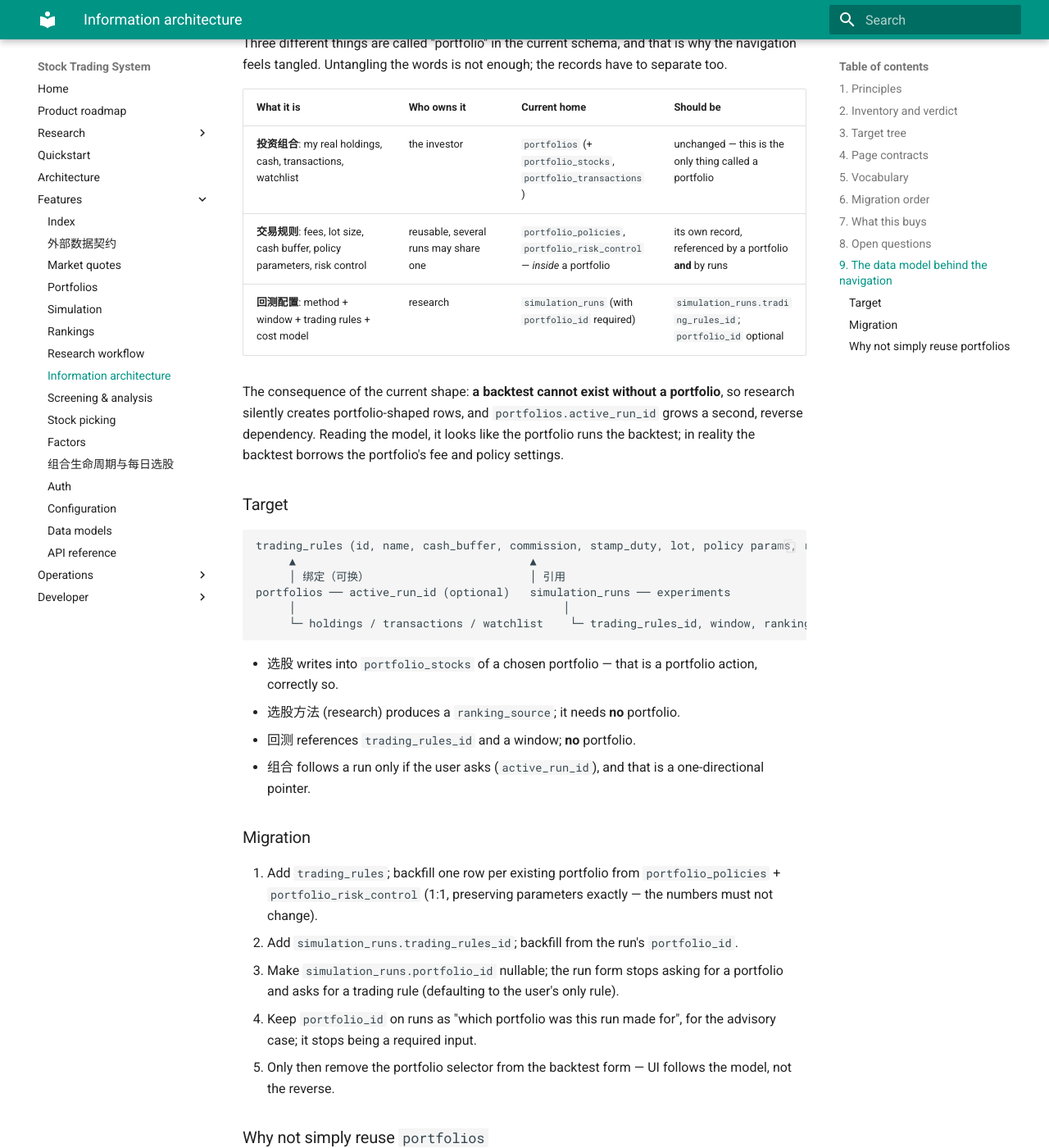
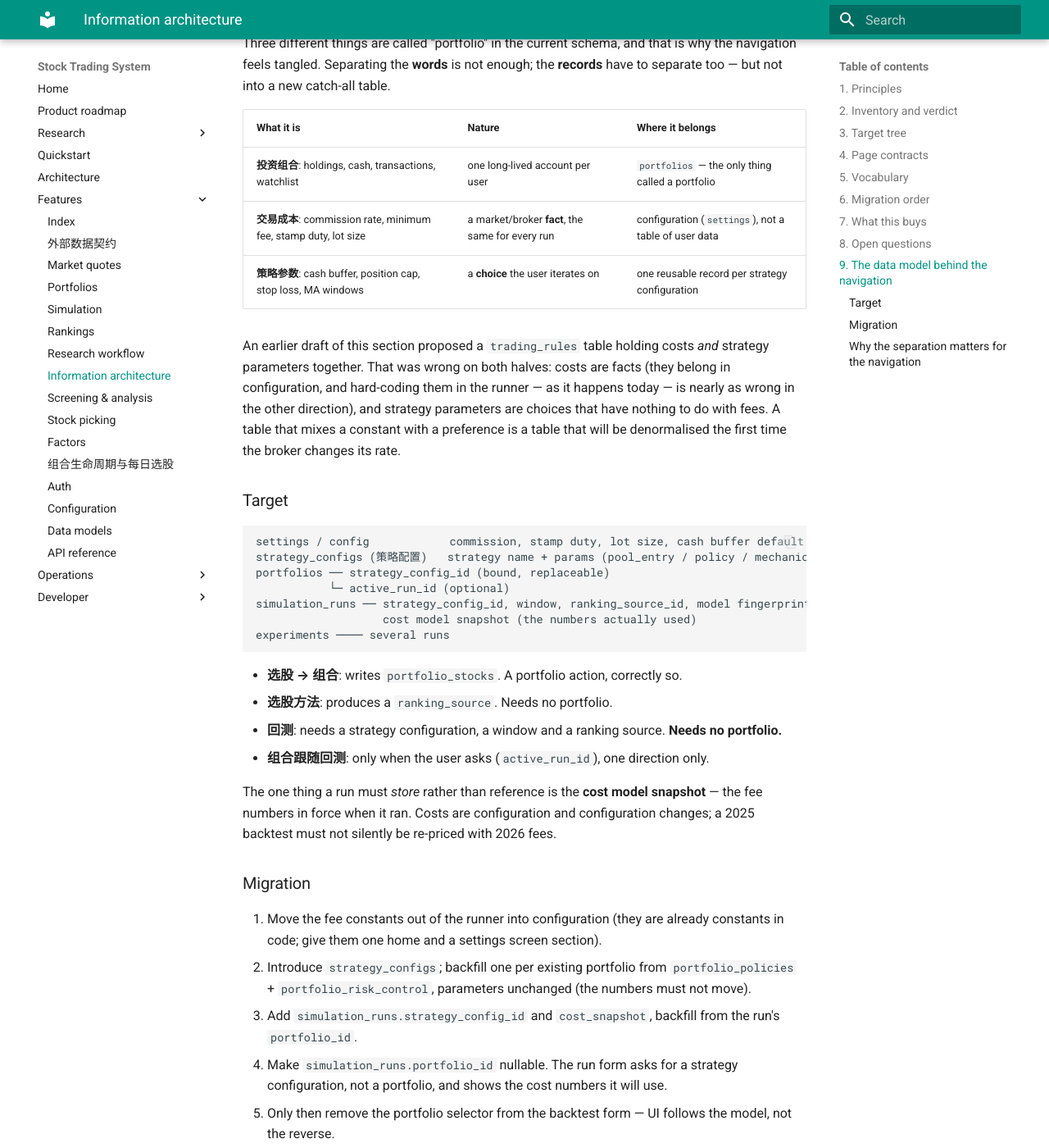
Before and after one commit to yingrui/turtle, an MkDocs documentation site: the page built from docs/features/information-architecture.md, in a window 1280 px wide and 1400 px high, scrolled down 4352 px. Shown: the whole window at 82% size. Built offline with MkDocs 1.6.1 and Material for MkDocs 9.7.7, drawn with Linux system fonts in a browser that asks for light colours; some of the changed text lies outside the part shown.

Commit message:
数据建模修正：交易成本是事实、策略参数是选择，不需要 trading_rules 一张表
上一版把"交易成本"和"策略参数"合成一个 trading_rules 表，两边都错：成本（佣金率、最低佣金、印花税、手数）
是市场/券商的常量，属于配置而不是用户数据；策略参数（现金缓冲、仓位上限、止损、均线窗口）是用户在反复调的选择，
和费率毫无关系。把常量与偏好放进同一张表，券商一改费率就得去改数据。

修正后的边界：
- 成本 → settings/config（唯一一处，并且要提供设置界面）；run 里存一份 cost_snapshot，因为 2025 年的回测不能
  被 2026 年的费率悄悄重算。
- 策略参数 → strategy_configs 一条可复用记录，组合绑定它，回测引用它。
- simulation_runs 需要的是 strategy_config_id + 区间 + 排序来源，不再需要 portfolio。

迁移仍是五步，只是第二步建的是 strategy_configs 而不是 trading_rules。

````diff
--- a/docs/features/information-architecture.md
+++ b/docs/features/information-architecture.md
@@ -133,49 +133,55 @@ Everything else is either a detail view of one of those, or an archive.
 ## 9. The data model behind the navigation
 
 Three different things are called "portfolio" in the current schema, and that is why the navigation feels
-tangled. Untangling the words is not enough; the records have to separate too.
+tangled. Separating the **words** is not enough; the **records** have to separate too — but not into a new
+catch-all table.
 
-| What it is | Who owns it | Current home | Should be |
-|---|---|---|---|
-| **投资组合**: my real holdings, cash, transactions, watchlist | the investor | `portfolios` (+ `portfolio_stocks`, `portfolio_transactions`) | unchanged — this is the only thing called a portfolio |
-| **交易规则**: fees, lot size, cash buffer, policy parameters, risk control | reusable, several runs may share one | `portfolio_policies`, `portfolio_risk_control` — *inside* a portfolio | its own record, referenced by a portfolio **and** by runs |
-| **回测配置**: method + window + trading rules + cost model | research | `simulation_runs` (with `portfolio_id` required) | `simulation_runs.trading_rules_id`; `portfolio_id` optional |
+| What it is | Nature | Where it belongs |
+|---|---|---|
+| **投资组合**: holdings, cash, transactions, watchlist | one long-lived account per user | `portfolios` — the only thing called a portfolio |
+| **交易成本**: commission rate, minimum fee, stamp duty, lot size | a market/broker **fact**, the same for every run | configuration (`settings`), not a table of user data |
+| **策略参数**: cash buffer, position cap, stop loss, MA windows | a **choice** the user iterates on | one reusable record per strategy configuration |
 
-The consequence of the current shape: **a backtest cannot exist without a portfolio**, so research silently
-creates portfolio-shaped rows, and `portfolios.active_run_id` grows a second, reverse dependency. Reading
-the model, it looks like the portfolio runs the backtest; in reality the backtest borrows the portfolio's
-fee and policy settings.
+An earlier draft of this section proposed a `trading_rules` table holding costs *and* strategy parameters
+together. That was wrong on both halves: costs are facts (they belong in configuration, and hard-coding
+them in the runner — as it happens today — is nearly as wrong in the other direction), and strategy
+parameters are choices that have nothing to do with fees. A table that mixes a constant with a preference
+is a table that will be denormalised the first time the broker changes its rate.
 
 ### Target
 
 ```
-trading_rules (id, name, cash_buffer, commission, stamp_duty, lot, policy params, risk control)
-     ▲                                   ▲
-     │ 绑定（可换）                        │ 引用
-portfolios ── active_run_id (optional)   simulation_runs ── experiments
-     │                                        │
-     └─ holdings / transactions / watchlist    └─ trading_rules_id, window, ranking_source_id, model fingerprints
+settings / config            commission, stamp duty, lot size, cash buffer default  ← facts
+strategy_configs (策略配置)   strategy name + params (pool_entry / policy / mechanical) ← choices
+portfolios ── strategy_config_id (bound, replaceable)
+           └─ active_run_id (optional)
+simulation_runs ── strategy_config_id, window, ranking_source_id, model fingerprints,
+                   cost model snapshot (the numbers actually used)
+experiments ──── several runs
 ```
 
-- 选股 writes into `portfolio_stocks` of a chosen portfolio — that is a portfolio action, correctly so.
-- 选股方法 (research) produces a `ranking_source`; it needs **no** portfolio.
-- 回测 references `trading_rules_id` and a window; **no** portfolio.
-- 组合 follows a run only if the user asks (`active_run_id`), and that is a one-directional pointer.
+- **选股 → 组合**: writes `portfolio_stocks`. A portfolio action, correctly so.
+- **选股方法**: produces a `ranking_source`. Needs no portfolio.
+- **回测**: needs a strategy configuration, a window and a ranking source. **Needs no portfolio.**
+- **组合跟随回测**: only when the user asks (`active_run_id`), one direction only.
+
+The one thing a run must *store* rather than reference is the **cost model snapshot** — the fee numbers in
+force when it ran. Costs are configuration and configuration changes; a 2025 backtest must not silently be
+re-priced with 2026 fees.
 
 ### Migration
 
-1. Add `trading_rules`; backfill one row per existing portfolio from `portfolio_policies` +
-   `portfolio_risk_control` (1:1, preserving parameters exactly — the numbers must not change).
-2. Add `simulation_runs.trading_rules_id`; backfill from the run's `portfolio_id`.
-3. Make `simulation_runs.portfolio_id` nullable; the run form stops asking for a portfolio and asks for a
-   trading rule (defaulting to the user's only rule).
-4. Keep `portfolio_id` on runs as "which portfolio was this run made for", for the advisory case; it stops
-   being a required input.
+1. Move the fee constants out of the runner into configuration (they are already constants in code; give them
+   one home and a settings screen section).
+2. Introduce `strategy_configs`; backfill one per existing portfolio from `portfolio_policies` +
+   `portfolio_risk_control`, parameters unchanged (the numbers must not move).
+3. Add `simulation_runs.strategy_config_id` and `cost_snapshot`, backfill from the run's `portfolio_id`.
+4. Make `simulation_runs.portfolio_id` nullable. The run form asks for a strategy configuration, not a
+   portfolio, and shows the cost numbers it will use.
 5. Only then remove the portfolio selector from the backtest form — UI follows the model, not the reverse.
 
-### Why not simply reuse `portfolios`
+### Why the separation matters for the navigation
 
-Because the two have opposite lifecycles: a portfolio is singular and long-lived (you have one account), a
-trading rule is plural and disposable (you iterate on fee assumptions and policy parameters). Forcing
-research to create throwaway "portfolios" pollutes the object the user manages daily, and it is exactly the
-coupling that made 「实验」and「回测」feel like the same thing.
+「选股方法」and「回测」are research; they must not require an object the user manages daily. As long as a run
+needs a portfolio, the menu has to pretend research and investing are the same area, and 「回测」versus
+「对照比较」keeps looking like one thing split in two.
````
